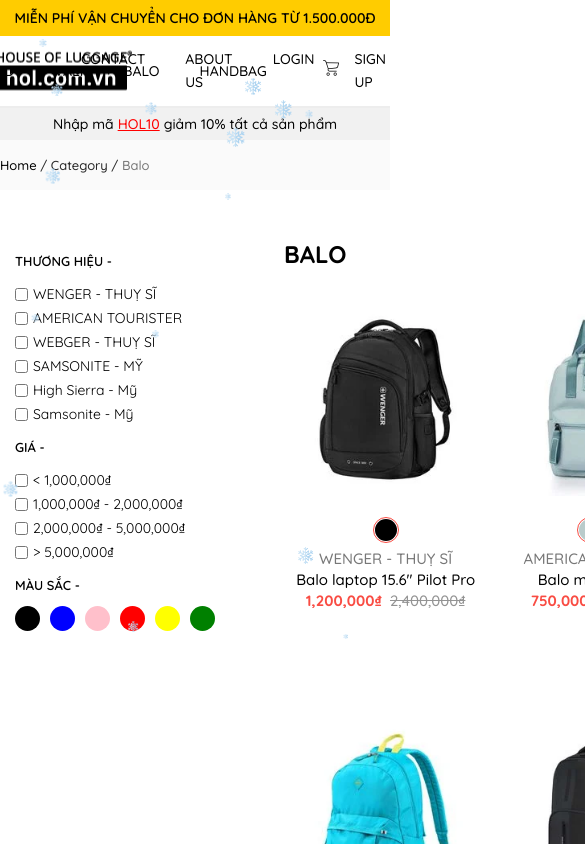
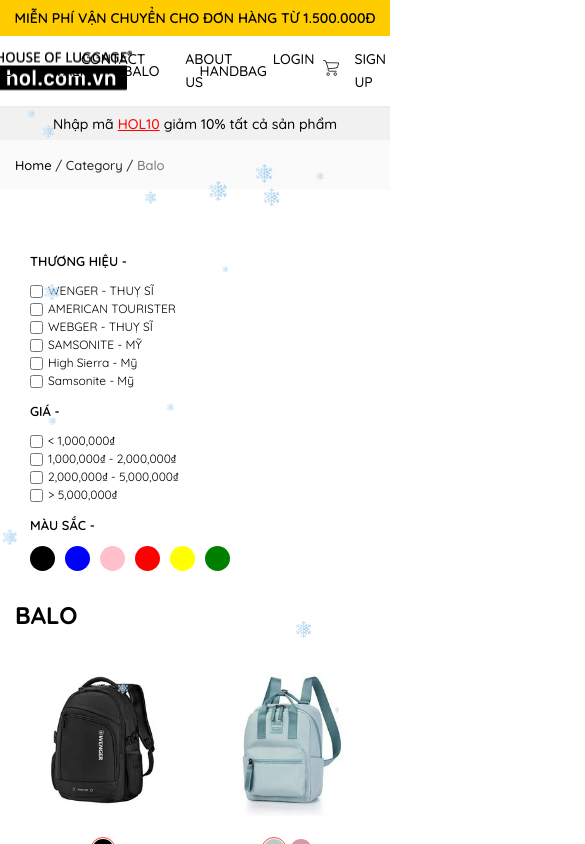
Before and after one commit to minhhung2312/demoProject, a React (Create React App) app: page /Balo in a window 390 px wide. Shown: the top 844 px of the page, 585 px wide, since content can reach past the window. Built offline with nearby package versions, Linux system fonts and the light colour scheme.

Commit message:
update reponsive page vali, balo, bag, cart

```diff
--- a/src/assets/css/Balo.css
+++ b/src/assets/css/Balo.css
@@ -121,6 +121,7 @@
                 min-height: 815px;
                 display: flex;
                 flex-wrap: wrap;
+                justify-content: space-evenly;
                 gap: 15px;
 
                 .not-product {
@@ -148,3 +149,87 @@
         font-weight: 700;
     }
 }
+
+@media (max-width: 1355px) {
+    .product-filter {
+        .navbar {
+            .content {
+                width: 1100px;
+            }
+        }
+        .container {
+            width: 1100px;
+        }
+    }
+    .paragraph {
+        width: 1100px;
+    }
+}
+
+@media (max-width: 1115px) {
+    .product-filter {
+        .navbar {
+            .content {
+                width: 900px;
+            }
+        }
+        .container {
+            width: 900px;
+
+            .option {
+                .brands label,
+                .price label {
+                    height: 100%;
+                    font-size: 1.2rem;
+                }
+            }
+        }
+    }
+
+    .paragraph {
+        width: 900px;
+    }
+}
+
+@media (max-width: 991px) {
+    .product-filter {
+        .navbar {
+            .content {
+                width: 100%;
+                margin-left: 15px;
+                margin-right: 15px;
+            }
+        }
+        .container {
+            width: 100%;
+            flex-direction: column;
+            padding-left: 15px;
+            padding-right: 15px;
+        }
+    }
+    .paragraph {
+        width: 100%;
+        padding-left: 15px;
+        padding-right: 15px;
+    }
+}
+
+@media (max-width: 800px) {
+    .displayed {
+        .container-product {
+            .product-card {
+                width: 30%;
+            }
+        }
+    }
+}
+
+@media (max-width: 650px) {
+    .displayed {
+        .container-product {
+            .product-card {
+                width: 45%;
+            }
+        }
+    }
+}
--- a/src/assets/css/Cart.css
+++ b/src/assets/css/Cart.css
@@ -96,3 +96,40 @@
     }
 
 }
+
+@media (max-width: 660px) {
+    .cart-container {
+        width: 450px;
+
+        .body {
+            .cart-list {
+                .cart-item {
+                    .cart-info .cart-item__name {
+                        font-size: 1.4rem;
+                    }
+                }
+            }
+        }
+    }
+}
+
+@media (max-width: 550px) {
+    .cart-container {
+        .body {
+            .cart-list {
+                .cart-item {
+                    flex-direction: column;
+                    .cart-info {
+                        width: 100%;
+                    }
+                    .button-remove {
+                        float: left;
+                        width: 15%;
+                        margin-right: auto;
+                        margin-left: 0;
+                    }
+                }
+            }
+        }
+    }
+}
--- a/src/assets/css/SuitcaseInfo.css
+++ b/src/assets/css/SuitcaseInfo.css
@@ -19,3 +19,25 @@
 .suitcase-info-container .features-list li{
     margin: 0.2rem;
 }
+
+@media (max-width: 1355px) {
+    .suitcase-info-container {
+        width: 1100px;
+    }
+}
+
+@media (max-width: 1115px) {
+    .suitcase-info-container {
+        width: 900px;
+    }
+}
+
+@media (max-width: 991px) {
+    .suitcase-info-container {
+        width: 100%;
+        margin: 60px 0;
+        padding-left: 15px;
+        padding-right: 15px;
+        font-size: 1.4rem;
+    }
+}
```
